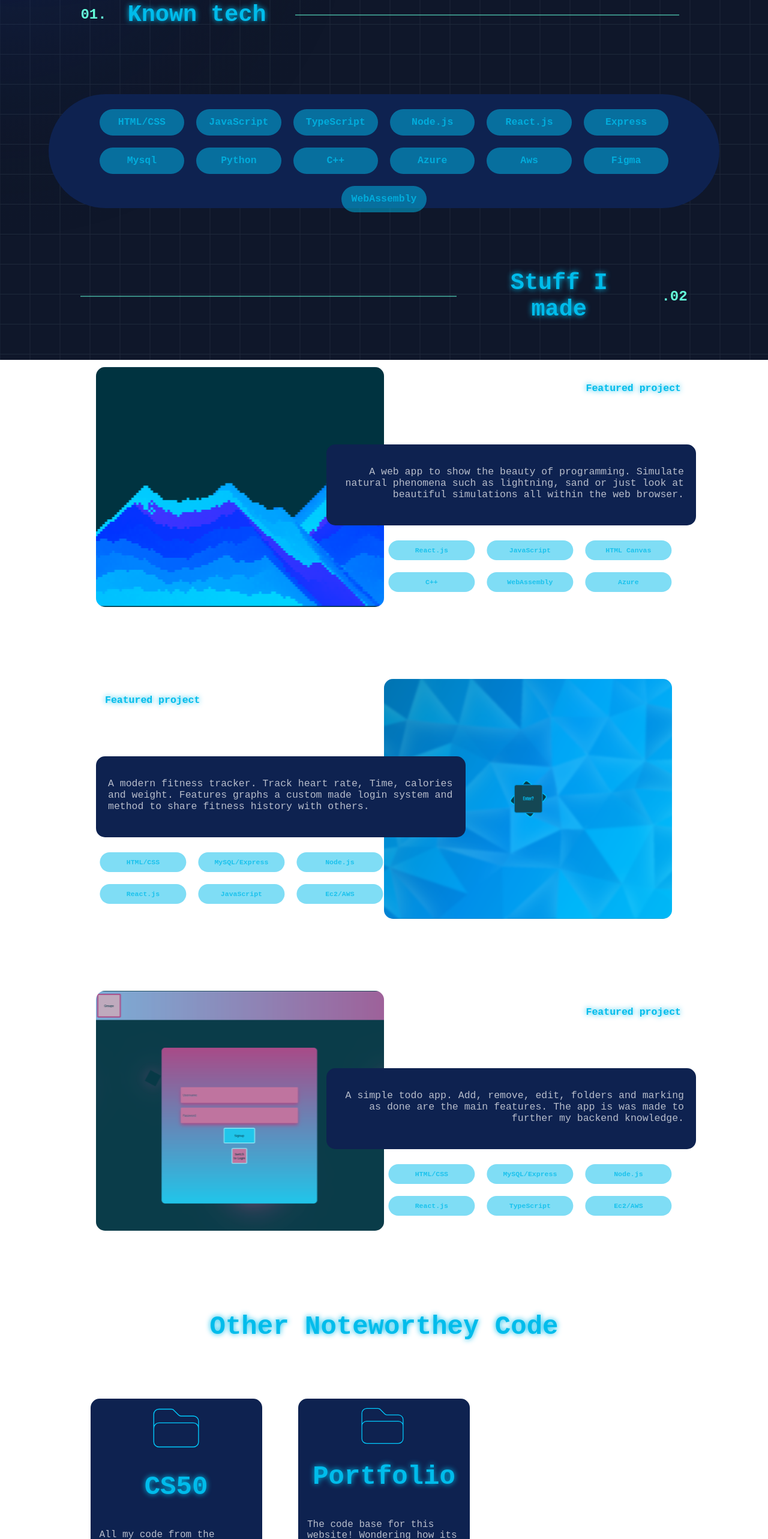
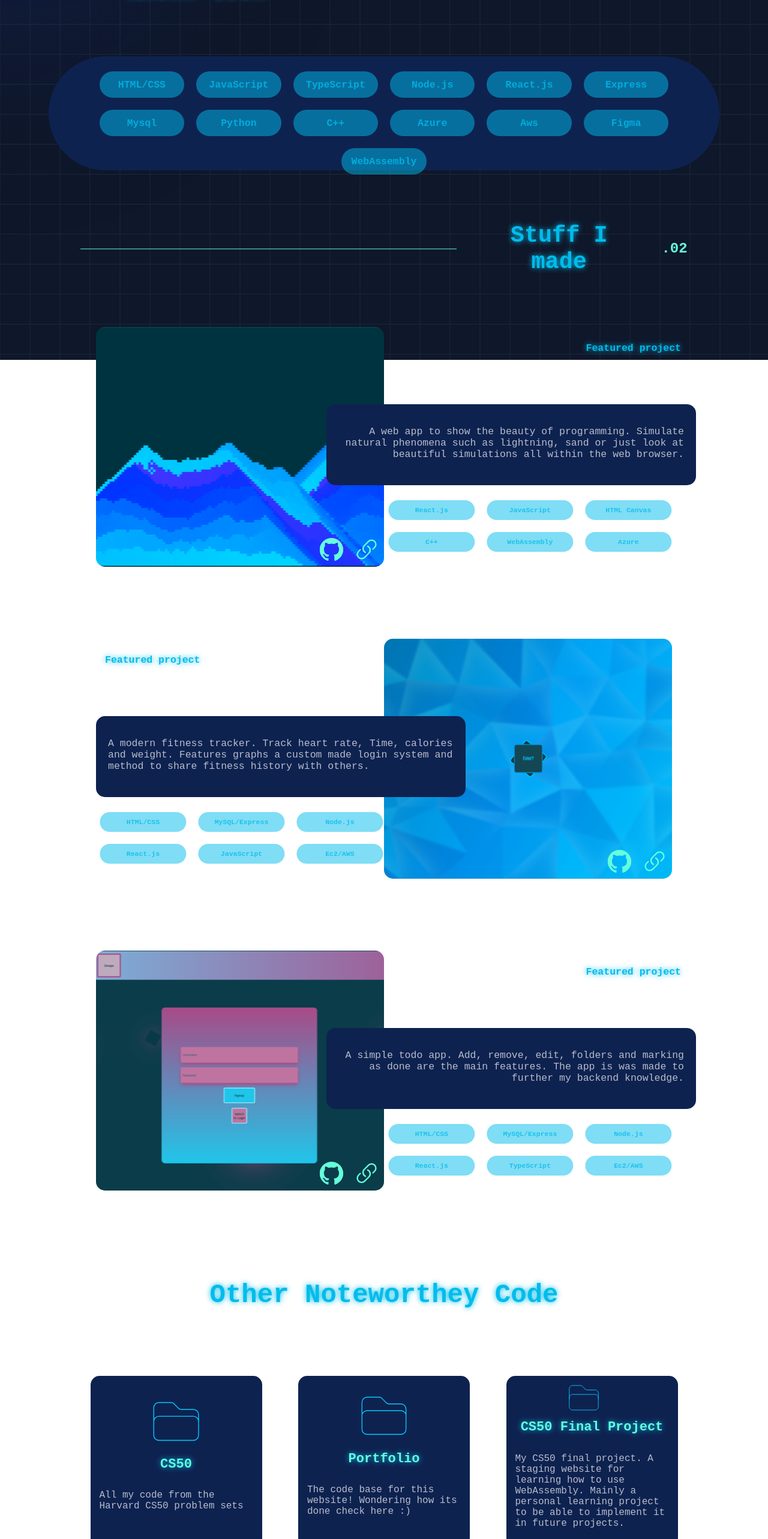
Before and after one commit to TheHeartstriker/Portfolio, a React (Vite) app in the folder Portfolio/: page /skills in a window 1280 px wide. Shown: the part 200-2766 px from the top of the page at 60% size. Built offline with nearby package versions, Linux system fonts and the light colour scheme; a web font is replaced by a local one.

Commit message:
Links images
The last bit focused on functionality links logo's and the like.

```diff
--- a/Portfolio/src/Skills/Skill.jsx
+++ b/Portfolio/src/Skills/Skill.jsx
@@ -19,13 +19,29 @@ function Skill() {
   const Orginal = " Known tech";
   const Orginal2 = " Stuff I made";
 
-  function CreateFeatured({ Header, Para, Skills, Mirror, Id }) {
+  function handleLink(Link) {
+    window.open(Link, "_blank", "noopener,noreferrer");
+  }
+
+  function CreateFeatured({ Header, Para, Skills, Mirror, Id, Link1, Link2 }) {
     return (
       <>
         {/* Main app split into two container one for image and other for text */}
         <div className={`AppF ${Mirror ? "mirror" : ""}`}>
           <div className="AppImage" id={Id}>
             <div className="TransparentFill"></div>
+            <div
+              className="Logocontainer ImgBackLogo1"
+              onClick={() => {
+                handleLink(Link1);
+              }}
+            ></div>
+            <div
+              className="Logocontainer ImgBackLogo2"
+              onClick={() => {
+                handleLink(Link2);
+              }}
+            ></div>
           </div>
           <div className={`AppText ${Mirror ? "mirror" : ""}`}>
             <div className="AppHeader">
@@ -49,9 +65,9 @@ function Skill() {
     );
   }
 
-  function CreateFolder({ Header, Para }) {
+  function CreateFolder({ Header, Para, Link }) {
     return (
-      <div className="Folder">
+      <div className="Folder" onClick={() => handleLink(Link)}>
         <div className="FolderSvgContainer"></div>
         <h1>{Header}</h1>
         <p>{Para}</p>
@@ -98,6 +114,8 @@ function Skill() {
       );
     }, 800);
   }, []);
+  // Code links
+  //Animations
   return (
     <div className="MainSkillContainer">
       {/* Over head container for teck stacks */}
@@ -117,7 +135,7 @@ function Skill() {
         </div>
       </div>
       {/* Seperator element */}
-      <div className="Seperator">
+      <div className="Seperator" id="Sep2">
         <hr></hr>
         <h1>{Text2}</h1>
         <h2>.02</h2>
@@ -130,6 +148,8 @@ function Skill() {
           Para={Paras[0]}
           Skills={UsedTechApp1}
           Id="F1"
+          Link1="https://www.dynamicanimations.com"
+          Link2="https://github.com/TheHeartstriker/DynamicAnimations"
         />
         <CreateFeatured
           Header={Header[1]}
@@ -137,12 +157,16 @@ function Skill() {
           Skills={UsedTechApp2}
           Mirror={true}
           Id="F2"
+          Link1="https://www.fgraphs.com"
+          Link2="https://github.com/TheHeartstriker/FitnessApp"
         />
         <CreateFeatured
           Header={Header[2]}
           Para={Paras[2]}
           Skills={UsedTechApp3}
           Id="F3"
+          Link1="https://www.genesistodo.com"
+          Link2="https://github.com/TheHeartstriker/ToDoApp"
         />
       </div>
       {/* Main container for folder aka less important apps and code */}
@@ -151,8 +175,21 @@ function Skill() {
           <h1>Other Noteworthey Code</h1>
         </div>
         <div className="FolderContainer">
-          <CreateFolder Header={NoteWortheyH[0]} Para={NoteWortheyP[0]} />
-          <CreateFolder Header={NoteWortheyH[1]} Para={NoteWortheyP[1]} />
+          <CreateFolder
+            Header={NoteWortheyH[0]}
+            Para={NoteWortheyP[0]}
+            Link={"https://github.com/TheHeartstriker/CS50"}
+          />
+          <CreateFolder
+            Header={NoteWortheyH[1]}
+            Para={NoteWortheyP[1]}
+            Link={"https://github.com/TheHeartstriker/Portfolio"}
+          />
+          <CreateFolder
+            Header={NoteWortheyH[2]}
+            Para={NoteWortheyP[2]}
+            Link={"https://github.com/TheHeartstriker/CS50Final"}
+          />
         </div>
       </div>
     </div>
--- a/Portfolio/src/Skills/Text.js
+++ b/Portfolio/src/Skills/Text.js
@@ -127,10 +127,11 @@ export const Paras = [
 
 ///////////////////////////////////////////////FolderTexts///////////////////////////////////////////////
 
-export const NoteWortheyH = ["CS50", "Portfolio", "CS Final Project"];
+export const NoteWortheyH = ["CS50", "Portfolio", "CS50 Final Project"];
 export const NoteWortheyP = [
   "All my code from the Harvard CS50 problem sets",
   "The code base for this website! Wondering how its done check here :)",
+  "My CS50 final project. A staging website for learning how to use WebAssembly. Mainly a personal learning project to be able to implement it in future projects.",
 ];
 
 export const Header = ["Dynamic Animations", "FGraphs", "GenesisToDo"];
--- a/Portfolio/src/Skills/skill.css
+++ b/Portfolio/src/Skills/skill.css
@@ -28,8 +28,7 @@
   justify-content: center;
   align-items: center;
   width: 100%;
-  height: 100%;
-  margin-top: 5rem;
+  height: auto;
 }
 /* The container that holder the skills */
 .TechStacks {
@@ -42,10 +41,9 @@
   width: 85vw;
   height: 20vh;
   padding: 15px;
-  margin-top: 5%;
   border-radius: 100px;
   background-color: var(--Low-blue);
-  animation: forwards FadeUpEnter 1.2s ease-in-out;
+  animation: forwards FadeUpEnterAni 1.5s ease-in-out;
 }
 
 /* Used across the skill.jsx to hold tech info */
@@ -94,6 +92,7 @@
   align-items: center;
   width: 100%;
   height: 100%;
+  animation: forwards FadeUpEnterAni 3s ease-in-out;
 }
 /* Main app container */
 .AppF {
@@ -107,6 +106,10 @@
 }
 /* The image takes half of AppF */
 .AppImage {
+  position: relative;
+  display: flex;
+  align-items: flex-end;
+  flex-direction: row-reverse;
   width: 50%;
   height: 100%;
   border-radius: 15px;
@@ -132,7 +135,7 @@
 }
 /* Oppacity overlay for image */
 .TransparentFill {
-  position: relative;
+  position: absolute;
   width: 100%;
   height: 100%;
   background-color: rgba(0, 204, 255, 0.25);
@@ -221,7 +224,7 @@
   justify-content: center;
   align-items: center;
   width: 100%;
-  height: 10vh;
+  height: auto;
   margin-bottom: 10vh;
 }
 /* Container for non featured apps */
@@ -231,7 +234,7 @@
   grid-gap: 5.5rem;
   grid-template-rows: repeat(3, 1fr);
   width: 100%;
-  height: 100%;
+  height: auto;
 }
 
 .Folder {
@@ -246,7 +249,13 @@
   border-radius: 15px;
   background-color: var(--Low-blue);
   overflow: hidden;
+  cursor: pointer;
   transition: background ease-in-out 0.6s, filter ease-in-out 0.6s;
+}
+
+.Folder h1 {
+  font-size: 2rem;
+  color: var(--Teal);
 }
 
 .Folder::before {
@@ -297,7 +306,7 @@
   height: 100%;
   border-radius: 50px;
   color: var(--Teal);
-  margin: 3vw;
+  margin: 4vw;
 }
 
 .Seperator h1 {
@@ -319,7 +328,11 @@
 }
 
 #Sep1 {
-  top: 4vw;
+  animation: forwards FadeUpEnterAni 1s ease-in-out;
+}
+
+#Sep2 {
+  animation: forwards FadeUpEnterAni 2s ease-in-out;
 }
 
 #lottie-container {
@@ -331,12 +344,39 @@
   z-index: -1;
 }
 
-@keyframes FadeUpEnter {
+.Logocontainer {
+  position: relative;
+  width: 3vw;
+  height: 3vw;
+  margin-left: 15px;
+  margin: 10px;
+  background-color: transparent;
+  z-index: 1;
+}
+
+.ImgBackLogo1 {
+  background-image: url("../Images/link.svg");
+  background-size: contain;
+  background-repeat: no-repeat;
+  background-position: center;
+  cursor: pointer;
+}
+
+.ImgBackLogo2 {
+  background-image: url("../Images/github.svg");
+  background-size: contain;
+  background-repeat: no-repeat;
+  background-position: center;
+  cursor: pointer;
+}
+
+@keyframes FadeUpEnterAni {
   0% {
-    transform: translateY(0);
+    transform: translateY(75px); /* Start from 50px below */
     opacity: 0;
   }
   100% {
-    transform: translateY(-30px);
+    transform: translateY(0px); /* End at the original position */
+    opacity: 1;
   }
 }
```
Also changed, not shown: Portfolio/src/Images/Github.svg (added), Portfolio/src/Images/link.svg (added).
